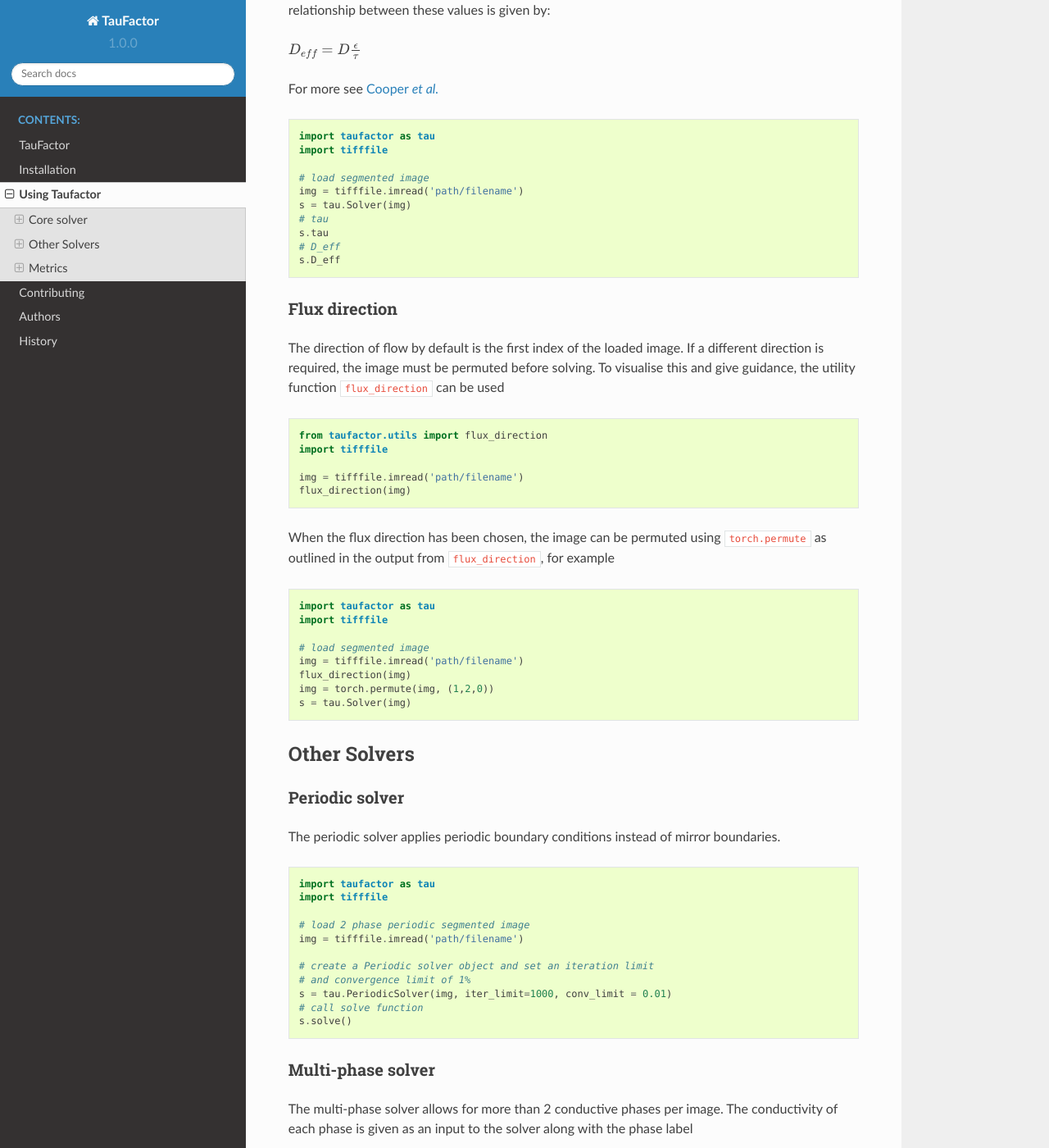
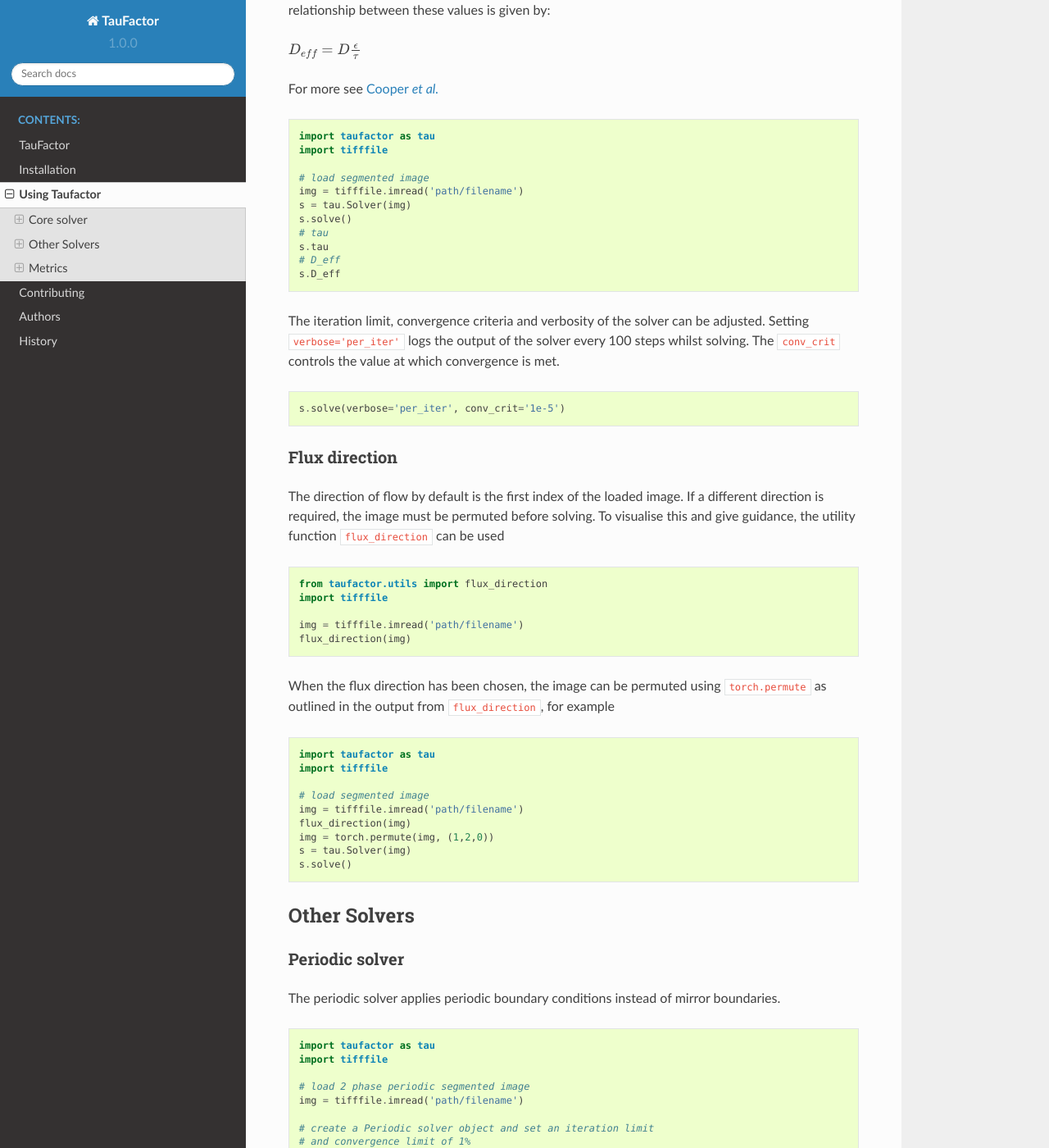
Before and after one commit to tldr-group/taufactor, a Sphinx documentation site: the page built from docs/usage.md, in a window 1280 px wide and 1400 px high, scrolled down 387 px. Shown: the whole window at 82% size. Built offline with Sphinx 7.4.7 and the Read the Docs theme 2.0.0, drawn with Linux system fonts in a browser that asks for light colours.

Commit message:
include conv and verbose in docs

````diff
--- a/docs/usage.md
+++ b/docs/usage.md
@@ -19,10 +19,17 @@ import tifffile
 # load segmented image
 img = tifffile.imread('path/filename')
 s = tau.Solver(img)
+s.solve()
 # tau
 s.tau
 # D_eff
 s.D_eff
+```
+
+The iteration limit, convergence criteria and verbosity of the solver can be adjusted. Setting `verbose='per_iter'` logs the output of the solver every 100 steps whilst solving. The `conv_crit` controls the value at which convergence is met.
+
+```python
+s.solve(verbose='per_iter', conv_crit='1e-5')
 ```
 
 ### Flux direction
@@ -48,6 +55,7 @@ img = tifffile.imread('path/filename')
 flux_direction(img)
 img = torch.permute(img, (1,2,0))
 s = tau.Solver(img)
+s.solve()
 ```
 
 ## Other Solvers
````
